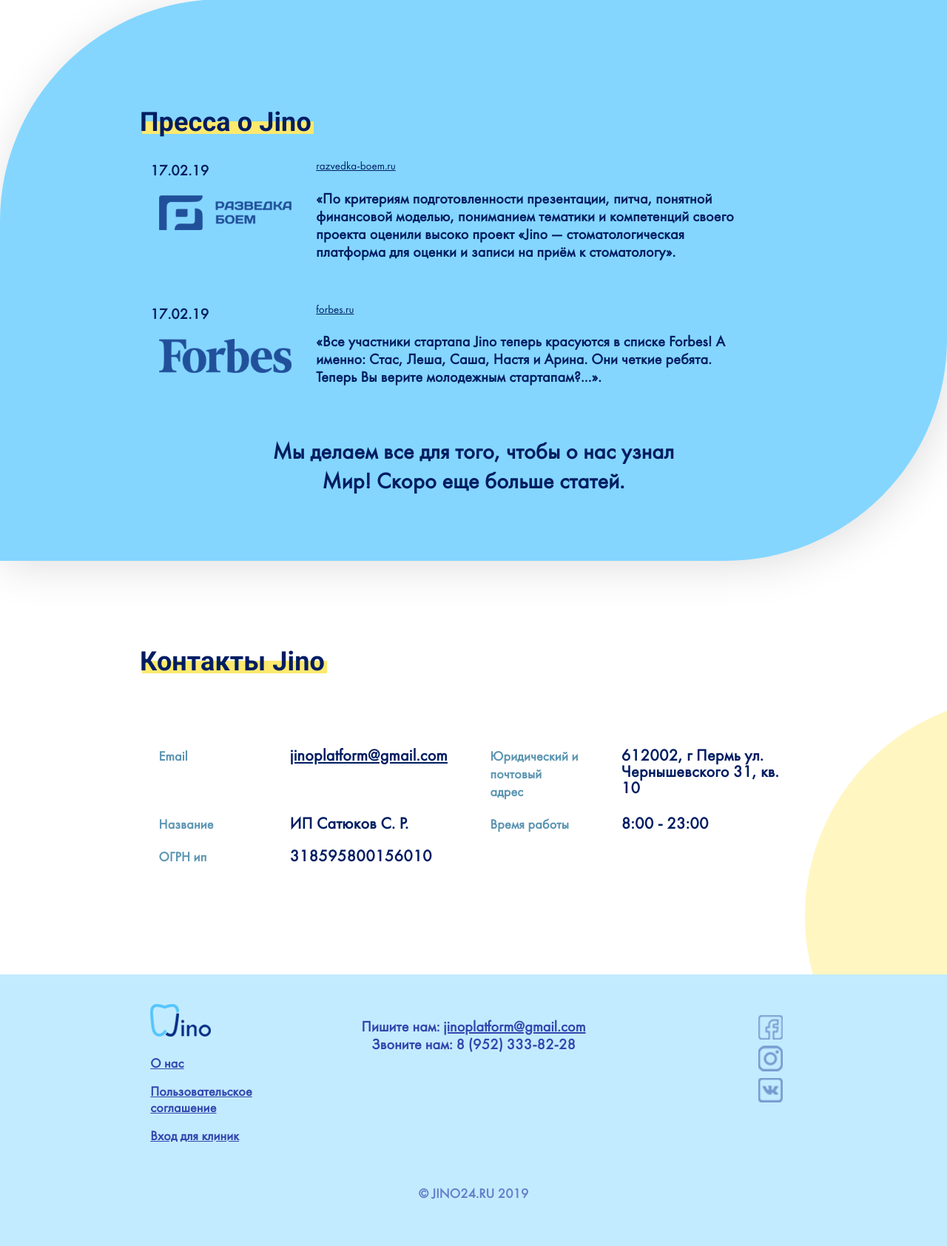
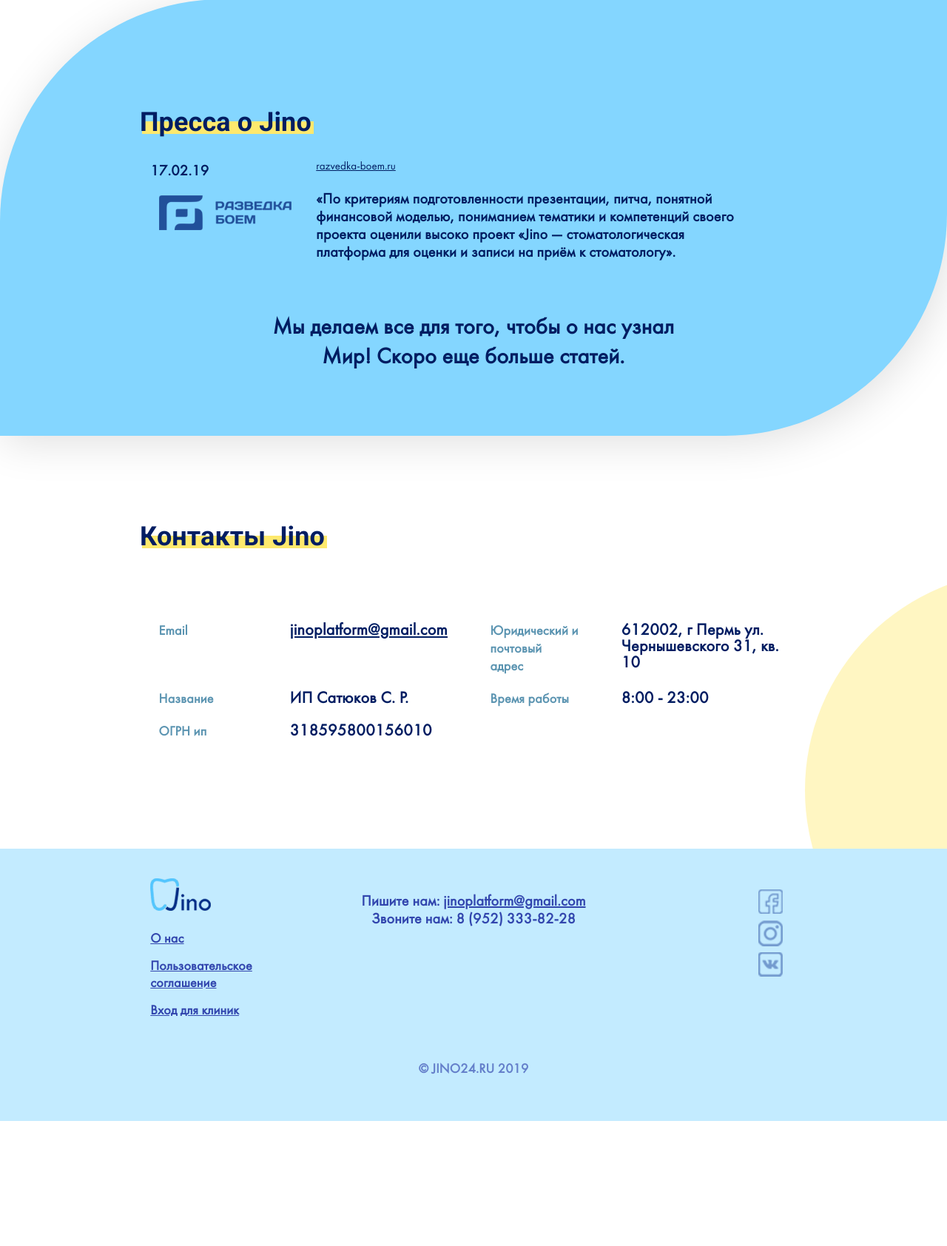
Before and after one commit to alexneysis/jino, a Django app: page /about in a window 1280 px wide. Shown: the part 1300-2984 px from the top of the page at 74% size. After the commit the page ends 2815 px from the top, so only its background shows below. Run offline with Django 3.2, Linux system fonts and the light colour scheme.

Commit message:
fixed interface

```diff
--- a/jino/static/jino/css/style.css
+++ b/jino/static/jino/css/style.css
@@ -649,6 +649,10 @@ cursor: pointer;
     right: 200px;
   }
 
+  .collapsible-header:hover .faqArrow {
+    top: 25px;
+  }
+
   .collapsible-body {
     margin-left: 0;
   }
--- a/jino/static/jino/js/main.js
+++ b/jino/static/jino/js/main.js
@@ -85,7 +85,6 @@ $(".closeIcon").on("click", function () {
 $(".collection-item").on("click", function () {
     let itemId = $(this).attr("id");
     let objectId = itemId.substring(10);
-    console.log(objectId);
     for (let j = 0; j < JSONobjects.length; j++) {
        if (JSONobjects[j].pk == objectId) {
            $("#patientName").text(JSONobjects[j].fields.first_name + " " + JSONobjects[j].fields.surname + " " + JSONobjects[j].fields.patronymic);
--- a/jino/templates/jino/about.html
+++ b/jino/templates/jino/about.html
@@ -101,12 +101,12 @@
 <header>
     <nav class="pageNavigation N/A transparent z-depth-0 foregroundForCircle temp-mb-0">
         <div class="nav-wrapper container row valign-wrapper">
-            <a href="#" class="brand-logo col left">
+            <a href="/" class="brand-logo col left">
                 <img src="../../static/jino/img/logo-white-bg.png"/>
             </a>
             <ul id="nav-mobile" class="col m6 l7 offset-m2 offset-l2 offset-xl3 hide-on-small-only">
-                <li><a href="#" class="temp-text-dark-blue pageNavigation-text">О нас</a></li>
-                <li><a href="#faq" class="temp-text-dark-blue pageNavigation-text">FAQ</a></li>
+                <li><a href="/about" class="temp-text-dark-blue pageNavigation-text">О нас</a></li>
+                <li><a href="/#faq" class="temp-text-dark-blue pageNavigation-text">FAQ</a></li>
             </ul>
             <div class="cityChooser col s5 m4 l3 xl2 offset-s3 valign-wrapper">
                 <!-- Dropdown Trigger -->
@@ -213,20 +213,6 @@
                     </p>
                 </div>
             </div>
-            <div class="row">
-                <div class="reviewLogo col l3">
-                    <p>17.02.19</p>
-                    <img class="col s12" src="../../static/jino/img/review-icon-2.png" alt="Разведка боем">
-                </div>
-                <div class="reviewContent col l8">
-                    <p><a href="https://www.forbes.ru/" class="temp-text-dark-blue temp-text-underline" target="_blank">forbes.ru</a>
-                    </p>
-                    <p class="reviewText">
-                        «Все участники стартапа Jino теперь красуются в списке Forbes! А именно: Стас, Леша, Саша, Настя
-                        и Арина. Они четкие ребята. Теперь Вы верите молодежным стартапам?...».
-                    </p>
-                </div>
-            </div>
         </div>
         <div class="moreReviews row temp-text-dark-blue">
             <p class="col s8 offset-s2 center-align">
@@ -274,14 +260,14 @@
         <div class="row">
             <div class="col s6 m3 l3">
                 <div class="row">
-                    <a href="#" class="brand-logo col xl2">
+                    <a href="/" class="brand-logo col xl2">
                         <img src="../../static/jino/img/logo-white-bg.png"/>
                     </a>
                 </div>
                 <ul>
                     <li class="footerNavItem"><a class="footerLink temp-footer-text" href="/about">О нас</a></li>
                     <li class="footerNavItem"><a class="footerLink temp-footer-text" href="/agreement">Пользовательское соглашение</a></li>
-                    <li class="footerNavItem"><a class="footerLink temp-footer-text" href="/pool">Вход для клиник</a></li>
+                    <li class="footerNavItem"><a class="footerLink temp-footer-text" href="/clinic">Вход для клиник</a></li>
                 </ul>
             </div>
             <div class="col s1 m1 l1 offset-s4 offset-l2 hide-on-med-and-up">
```
Also changed, not shown: jino/templates/jino/agreement.html (+7 -7 lines), jino/templates/jino/index.html (+16 -16 lines), jino/templates/jino/patients_pool.html (+5 -5 lines), jino/static/jino/img/partners-icon-1.png (added).
